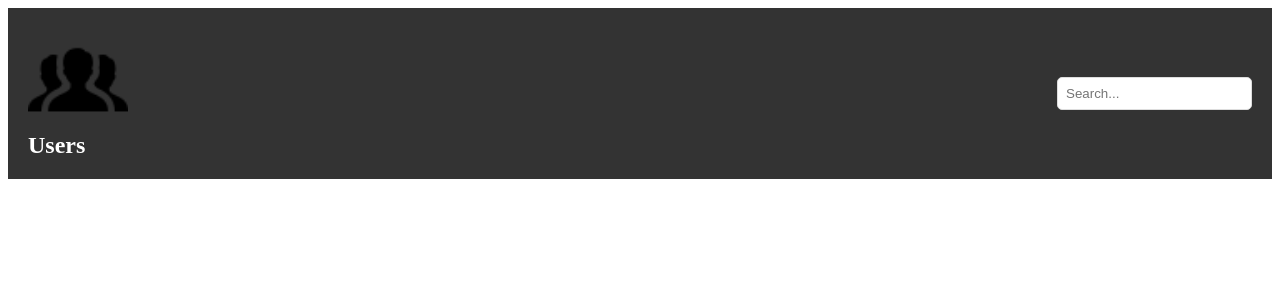
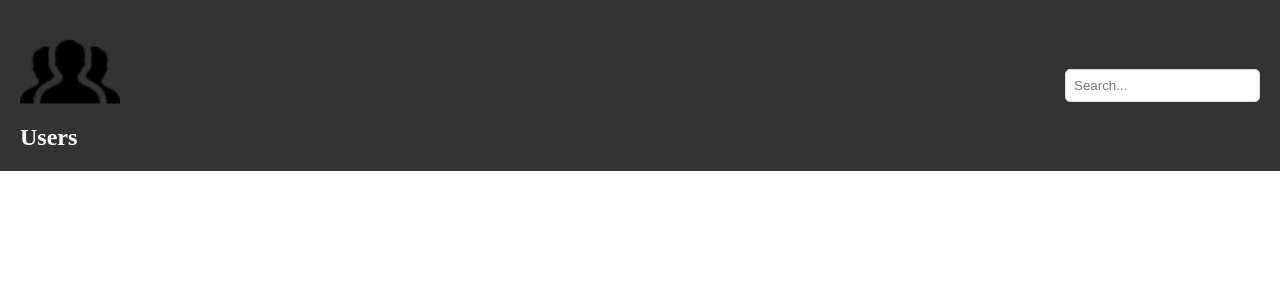
Before and after one commit to AhmadSerhall/User-webapp, an Angular app in the folder User/: page / in a window 1280 px wide. Shown: the top 300 px of the page. Built offline with nearby package versions, Linux system fonts and the light colour scheme.

Commit message:
added the css reset for my webapplication

```diff
--- a/User/src/styles.css
+++ b/User/src/styles.css
@@ -1 +1,6 @@
-/* You can add global styles to this file, and also import other style files */
+*{
+    padding:0px;
+    margin:0px;
+    border:0px;
+    box-sizing: border-box;
+}
```
